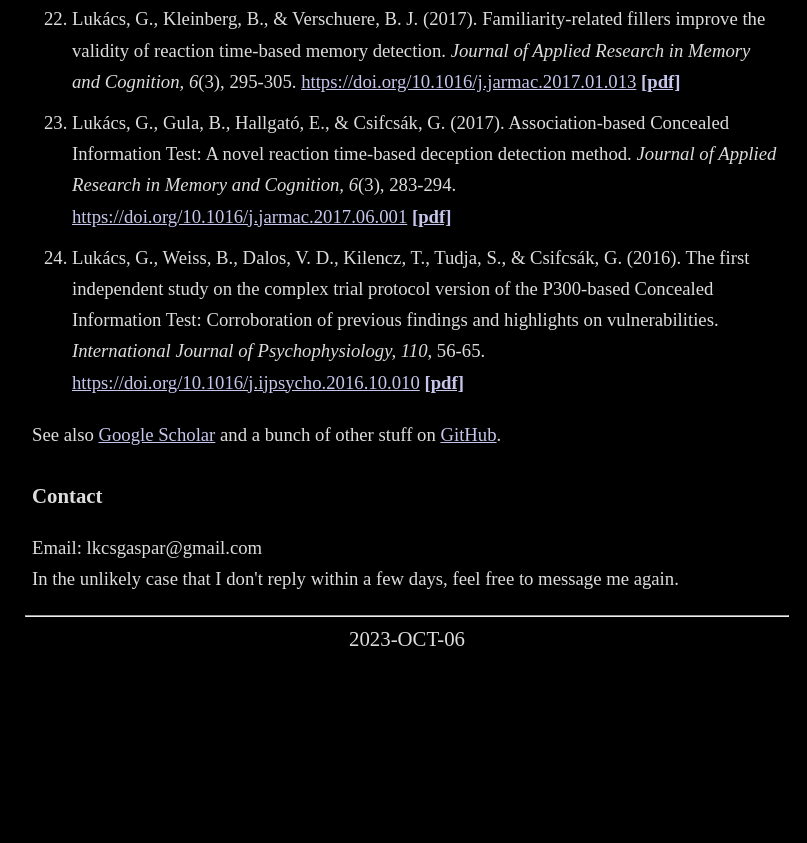
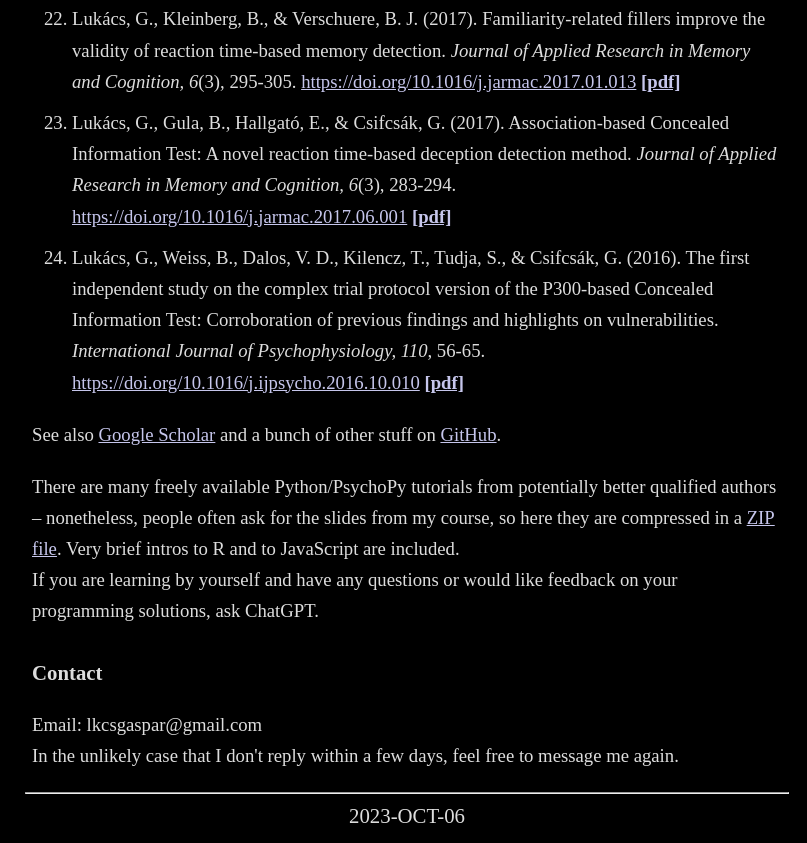
Before and after one commit to gasparl/gasparl.github.io, a plain HTML site: page index.html in a window 1280 px wide. Shown: the part 2389-3232 px from the top of the page, without its empty margins (233-1040 px from the left). Before the commit the page ends 3055 px from the top, so only its background shows below. Drawn offline with Linux system fonts and the light colour scheme.

Commit message:
Add files via upload

```diff
--- a/index.html
+++ b/index.html
@@ -221,6 +221,22 @@
                             href="https://github.com/gasparl" target="_blank">GitHub</a>.
                     </li>
                 </ul>
+
+
+                <ul>
+                    <li>
+                        There are many freely available Python/PsychoPy
+                        tutorials from potentially better qualified authors – nonetheless, people often ask for the
+                        slides
+                        from my course, so here they are
+                        compressed in a <a target="_blank"
+                            href="https://gasparl.github.io/GL_Python_material_2024_01_18.zip">ZIP
+                            file</a>. Very brief intros to R and to JavaScript are included.
+                        <br />
+                        If you are learning by yourself and have any questions or would like feedback on your programming solutions,
+                        ask ChatGPT.
+                    </li>
+                </ul>
             </div>
         </div>
 
@@ -240,8 +256,8 @@
 
 
                     <li id='o_py' style="display:none;" class='oths'>
-                        I’m not a professionally trained programmer and there are many freely available Python/PsychoPy
-                        tutorials from probably better qualified authors – nonetheless, people often ask for the slides
+                        There are many freely available Python/PsychoPy
+                        tutorials from potentially better qualified authors – nonetheless, people often ask for the slides
                         from my course, so here they are
                         compressed in a <a target="_blank"
                             href="https://gasparl.github.io/GL_Python_course_20230530.zip">ZIP
```
Also changed, not shown: 1 other file.
